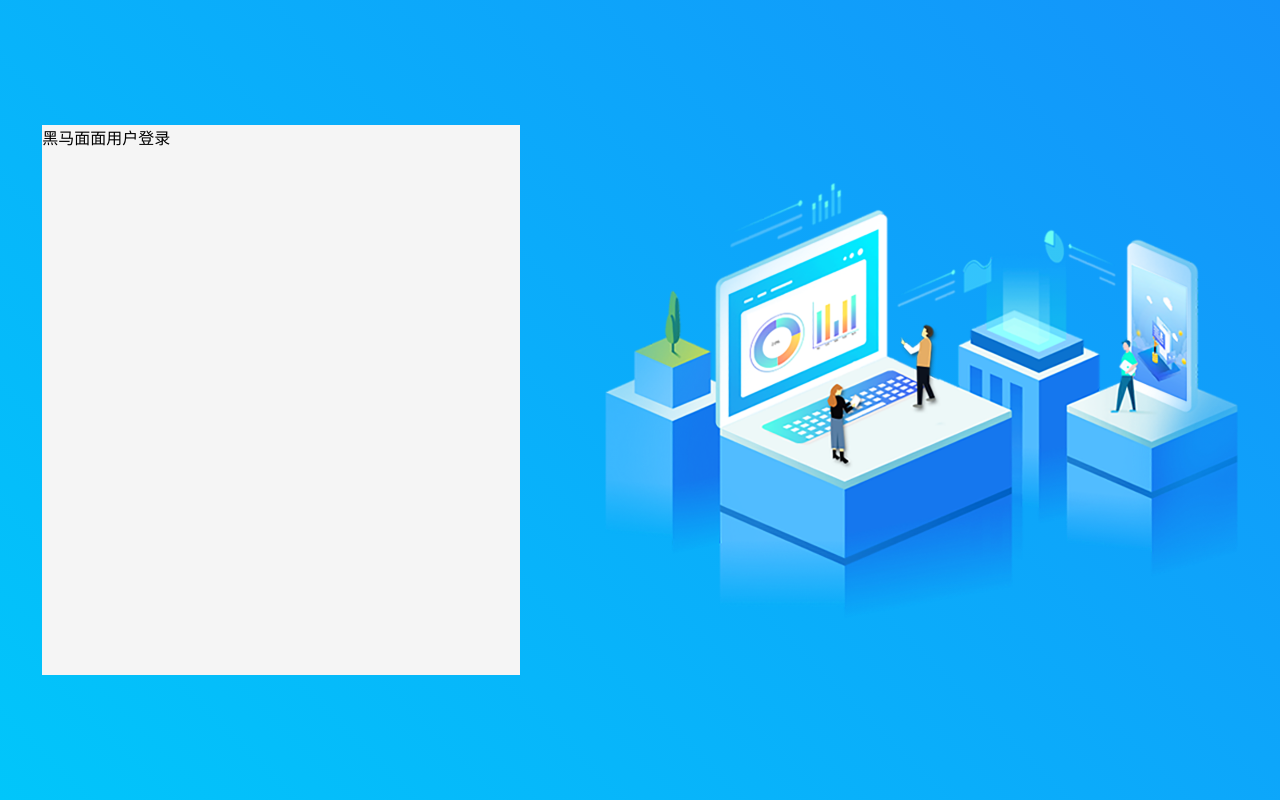
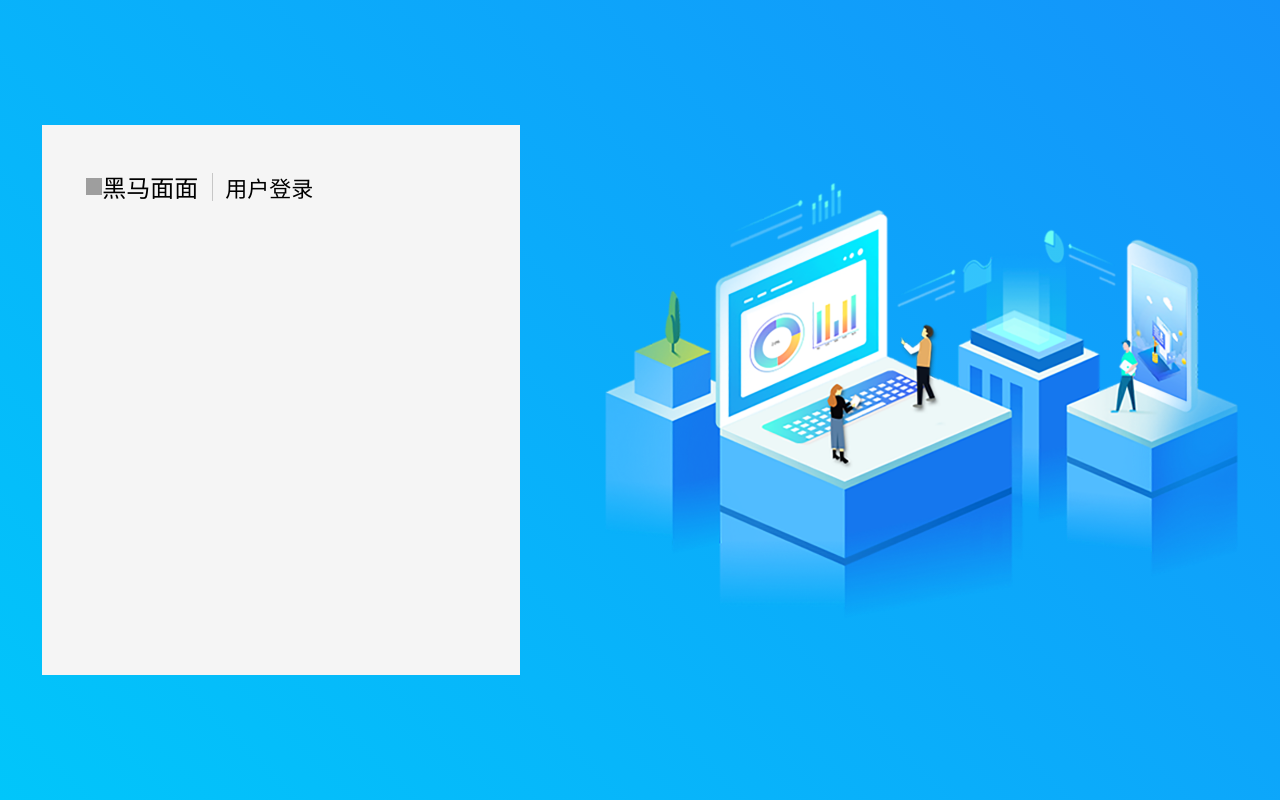
Before and after one commit to 51shangjinxin91/heimamm520, a Vue app: page /#/login in a window 1280 px wide. Built offline with nearby package versions, Linux system fonts and the light colour scheme; grey boxes are pictures that could not be loaded.

Commit message:
登录模块 - 标题区域布局

```diff
--- a/src/views/login/login.vue
+++ b/src/views/login/login.vue
@@ -4,6 +4,7 @@
         <div class="form-box">
             <!-- 标题 -->
             <div class="title-box">
+                <img src="../../assets/login-logo.png" alt="">
                 <span class="title">黑马面面</span>
                 <i></i>
                 <span class="sub-title">用户登录</span>
@@ -35,6 +36,33 @@ export default {
         width: 478px;
         height: 550px;
         background: #f5f5f5;
+        padding: 44px;
+        box-sizing: border-box;
+        // 标题
+        .title-box {
+            display: flex;
+            align-items: center;
+            img {
+                // emmet语法
+                // w22+h17+mr16
+                width: 22px;
+                height: 17px;
+                width: 16px;
+            }
+            .title {
+                font-size: 24px;
+                margin-right: 14px;
+            }
+            i {
+                width: 1px;
+                height: 28px;
+                margin-right: 12px;
+                background-color: #c7c7c7;
+            }
+            .sub-title {
+                font-size: 22px;
+            }
+        }
     }
     .login-pic {
 
```
